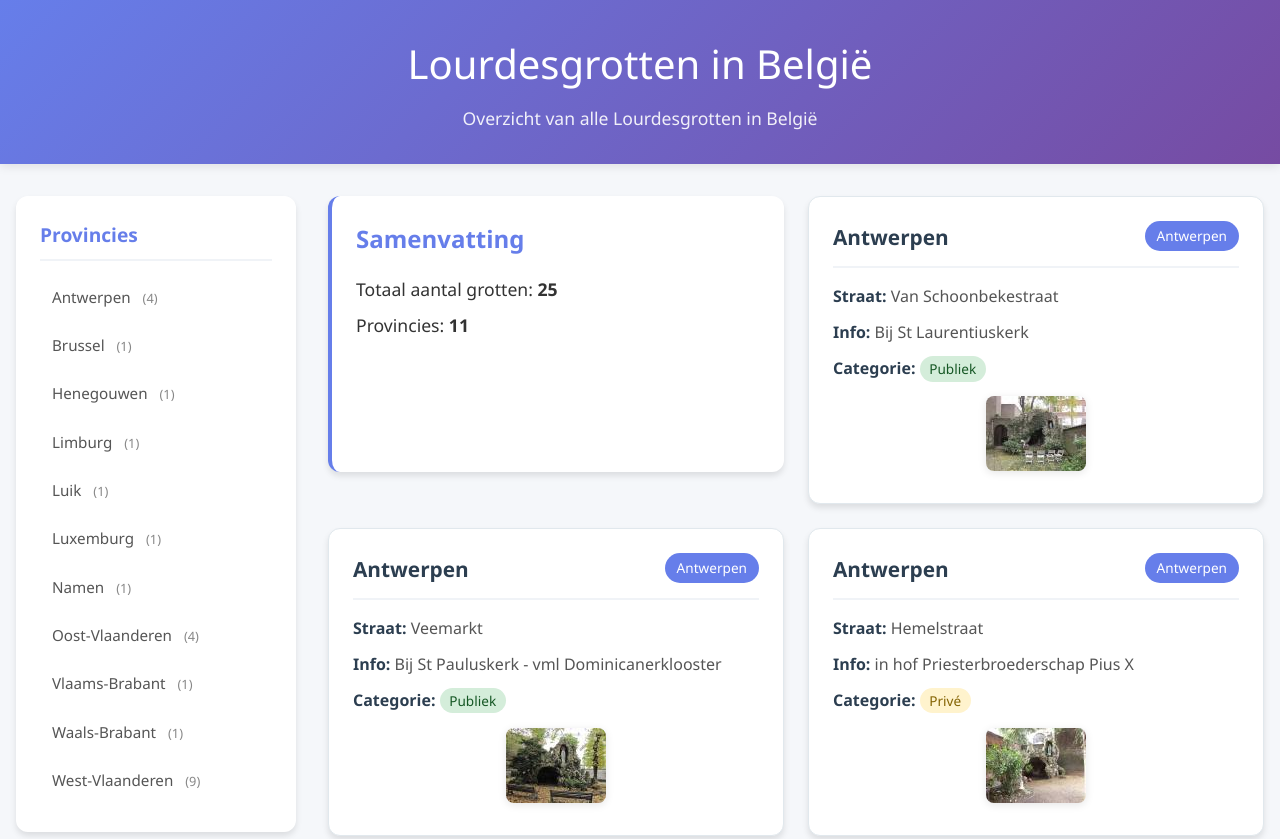
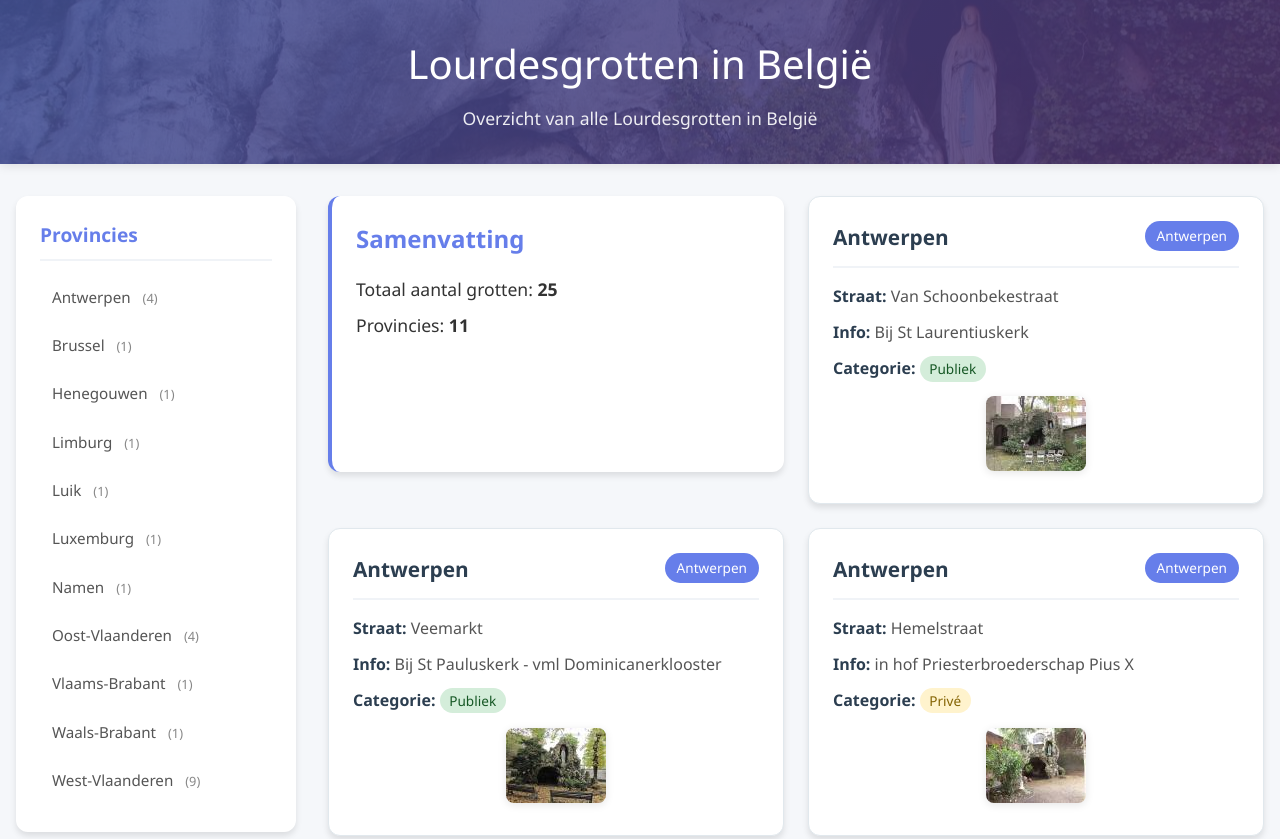
Before and after one commit to lefebvregoderik/lg, a website: page index.html in a window 1280 px wide. Shown: the top 839 px of the page. Drawn offline with Linux system fonts and the light colour scheme.

Commit message:
Add Lourdes3.jpg as header background

```diff
--- a/style.css
+++ b/style.css
@@ -13,12 +13,33 @@ body {
 }
 
 header {
-    background: linear-gradient(135deg, #667eea 0%, #764ba2 100%);
+    background: linear-gradient(135deg, rgba(102, 126, 234, 0.8) 0%, rgba(118, 75, 162, 0.8) 100%), url('static/Lourdes3.jpg');
+    background-size: cover;
+    background-position: center;
+    background-repeat: no-repeat;
     color: white;
     text-align: center;
     padding: 2rem 1rem;
     margin-bottom: 2rem;
     box-shadow: 0 2px 10px rgba(0,0,0,0.1);
+    position: relative;
+}
+
+header::before {
+    content: '';
+    position: absolute;
+    top: 0;
+    left: 0;
+    right: 0;
+    bottom: 0;
+    background: rgba(0, 0, 0, 0.3);
+    z-index: 1;
+}
+
+header h1,
+header p {
+    position: relative;
+    z-index: 2;
 }
 
 header h1 {
```
